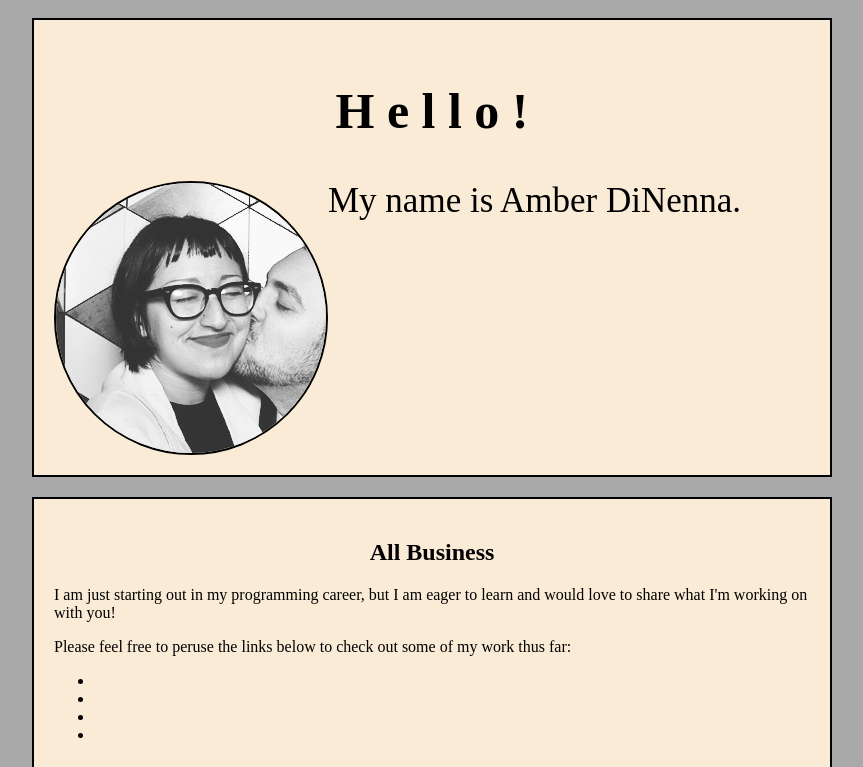
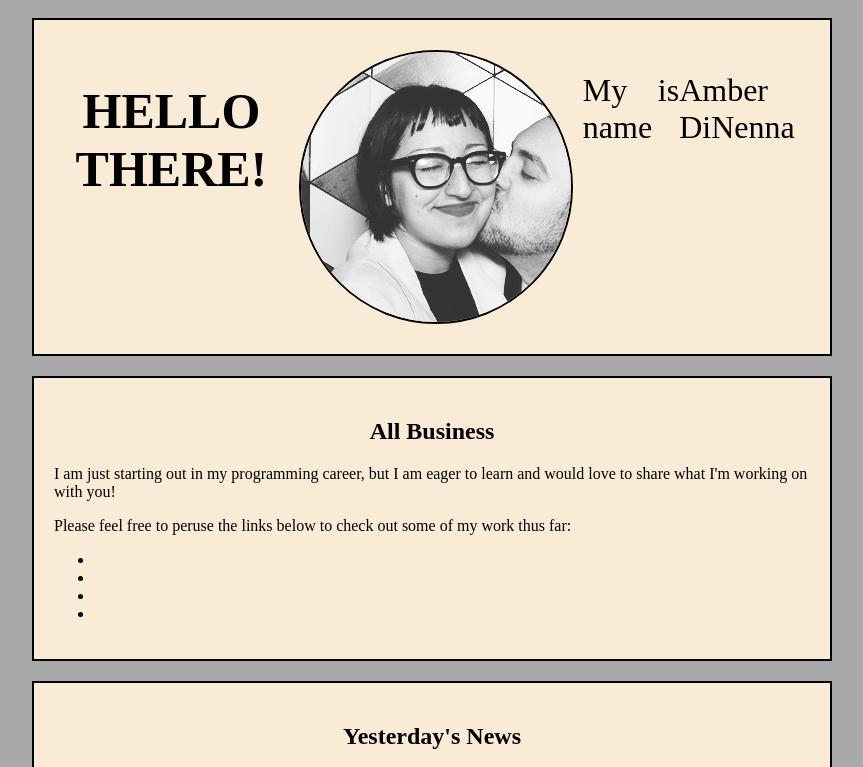
Before and after one commit to Amber-DiNenna/portfolio-project, a plain HTML site: page index.html in a window 1280 px wide. Shown: the top 767 px of the page, without its empty margins (208-1071 px from the left). Drawn offline with Linux system fonts and the light colour scheme.

Commit message:
Add flex display to greeting div.

```diff
--- a/css/styles.css
+++ b/css/styles.css
@@ -25,6 +25,10 @@ h1, h2 {
   text-align: center;
 }
 
+.greeting {
+  font-size: xx-large;
+  display: flex;
+}
 .sidebar {
   float: right;
   border: 2px solid black;
@@ -35,18 +39,19 @@ h1, h2 {
   background-color:bisque;
 }
 
-#big {
-  font-size: 35px;
-}
-
 img {
   height: 270px;
   width: 270px;
   border-radius: 150px;
   border: 2px solid black;
   float: left;
+  margin: 10px;
 }
 
 .background img {
   float: right;
 }
+
+.greeting img {
+  justify-self: center;
+}
--- a/index.html
+++ b/index.html
@@ -7,9 +7,11 @@
 <body>
   <section class="bio">
     <div class="greeting">
-     <h1>H e l l o !</h1>
+     <h1>HELLO THERE!</h1>
      <img src="img/me.jpeg" alt="A photo of my husband and I several New Year's ago." id="me">
-     <p id="big">My name is Amber DiNenna.</p>
+     <p>My name</p>
+     <p>is</p>
+     <p>Amber DiNenna</p>
 
     </div>
 
@@ -45,7 +47,6 @@
             <li>Obsessively checking the forecast for any possibility of sunshine.</li>
             <li>Dishes.</li>
           </ol>
-
       </div>
     </div>
   </section>
```
